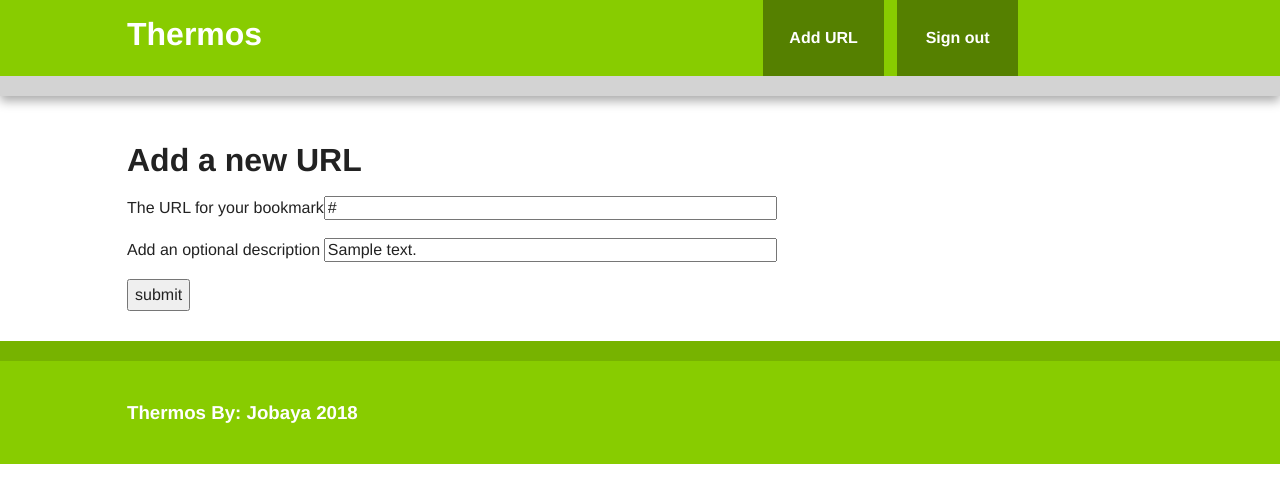
After one commit to josh256k/Flask-BoomarkApp, a Flask app: page /edit/1 in a window 1280 px wide. The commit adds this page. Shown: the top 503 px of the page. Run offline with Flask 2, Linux system fonts and the light colour scheme; a user stored in the database is signed in; tables that the repository leaves empty hold one stand-in row (values such as "Sample post"); some libraries are stand-ins or nearby versions.

Commit message:
Added the edit page

```diff
--- a/thermos/forms.py
+++ b/thermos/forms.py
@@ -15,6 +15,7 @@ class BookmarkForm(Form):
         if not self.url.data.startswith("http://") or self.url.data.startswith("https://"):
             # self.url.data = "http://" + self.url.data
             pass
+
 
         if not Form.validate(self):
             return False
--- a/thermos/static/css/main.css
+++ b/thermos/static/css/main.css
@@ -398,3 +398,12 @@ tr.submit button {
 input, button {
     margin-left: 10px;
 }
+
+/*=======================================================
+Jobaya's custom
+==========================================================*/
+a:visited {
+    color: green;
+}a:hover, aside a:hover, aside a:visited:hover {
+    color: orangered;
+}
--- /dev/null
+++ b/thermos/templates/edit_bookmark.html
@@ -0,0 +1,27 @@
+{% extends "base.html" %}
+{% from "form_macros.html" import render_field %}
+
+{% block title %}
+Add--Bookmark
+{% endblock %}
+
+{% block content%}
+<section>
+    <h1>Add a new URL </h1>
+    <form action="" method="post">
+        {{form.hidden_tag()}}
+        <table>
+            {{ render_field(form.url, size=50) }} {{ render_field(form.description, size=50) }}
+        </table>
+
+        <tr class="submit">
+            <td></td>
+            <td>
+                <button type="submit">submit</button>
+            </td>
+
+    </form>
+</section>
+{% endblock %} {% block sidebar %} {% endblock %}
+
+</html>
--- a/thermos/views.py
+++ b/thermos/views.py
@@ -30,6 +30,21 @@ def add():
         flash("stored '{}'".format(description))
         return redirect(url_for('index'))
     return render_template('add.html', form=form)
+
+
+@app.route('/edit/<int:bookmark_id>', methods=['GET', 'POST'])
+@login_required
+def edit_bookmark(bookmark_id):
+    bookmark = Bookmark.query.get_or_404(bookmark_id)
+    if current_user != bookmark.user:
+        abort(403)
+    form = BookmarkForm(obj=bookmark)
+    if form.validate_on_submit():
+        form.populate_obj(bookmark)
+        db.session.commit()
+        flash("Stored '{}'".format(bookmark.description))
+        return redirect(url_for('user', username=current_user))
+    return render_template('edit_bookmark.html', form=form, title="Edit bookmark")
 
 
 @app.route('/user/<username>')
```
Also changed, not shown: requirement.txt (added, +21 -0 lines), thermos/templates/bookmark_list.html (+7 -2 lines).
